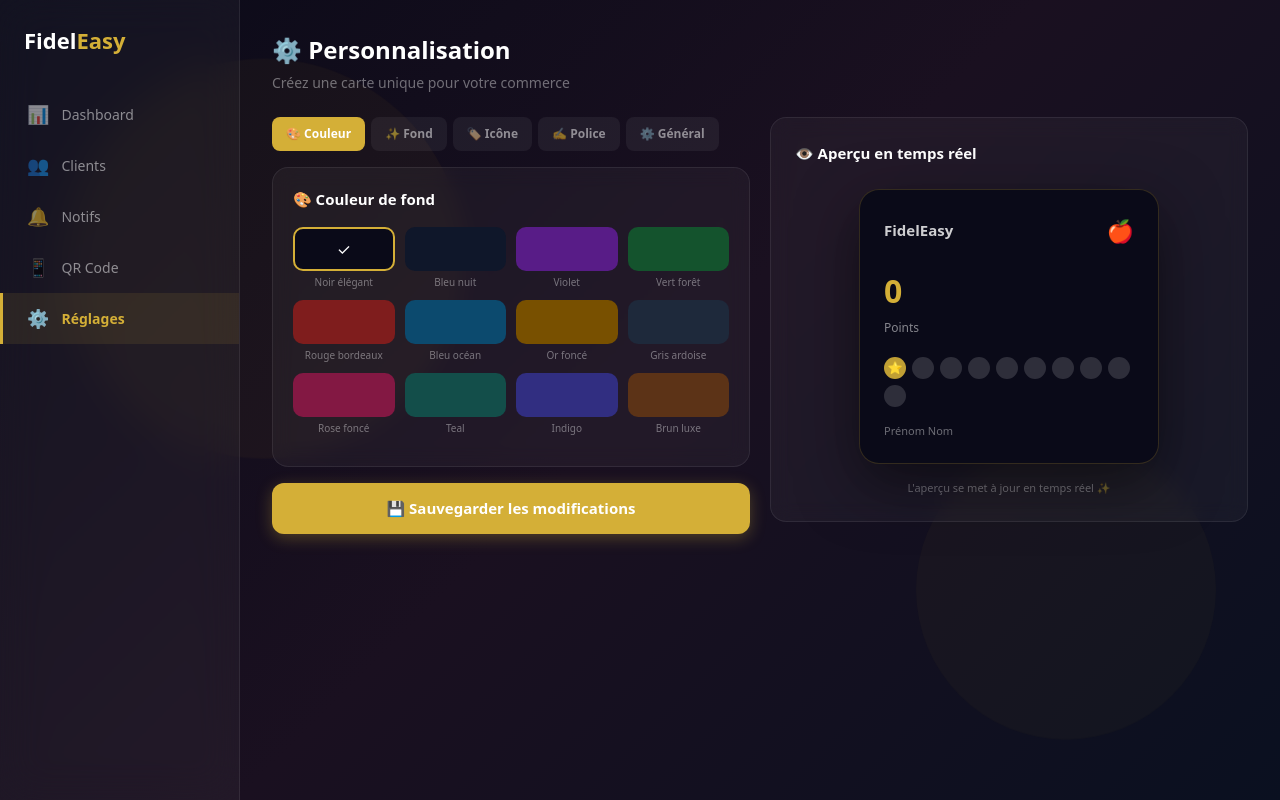
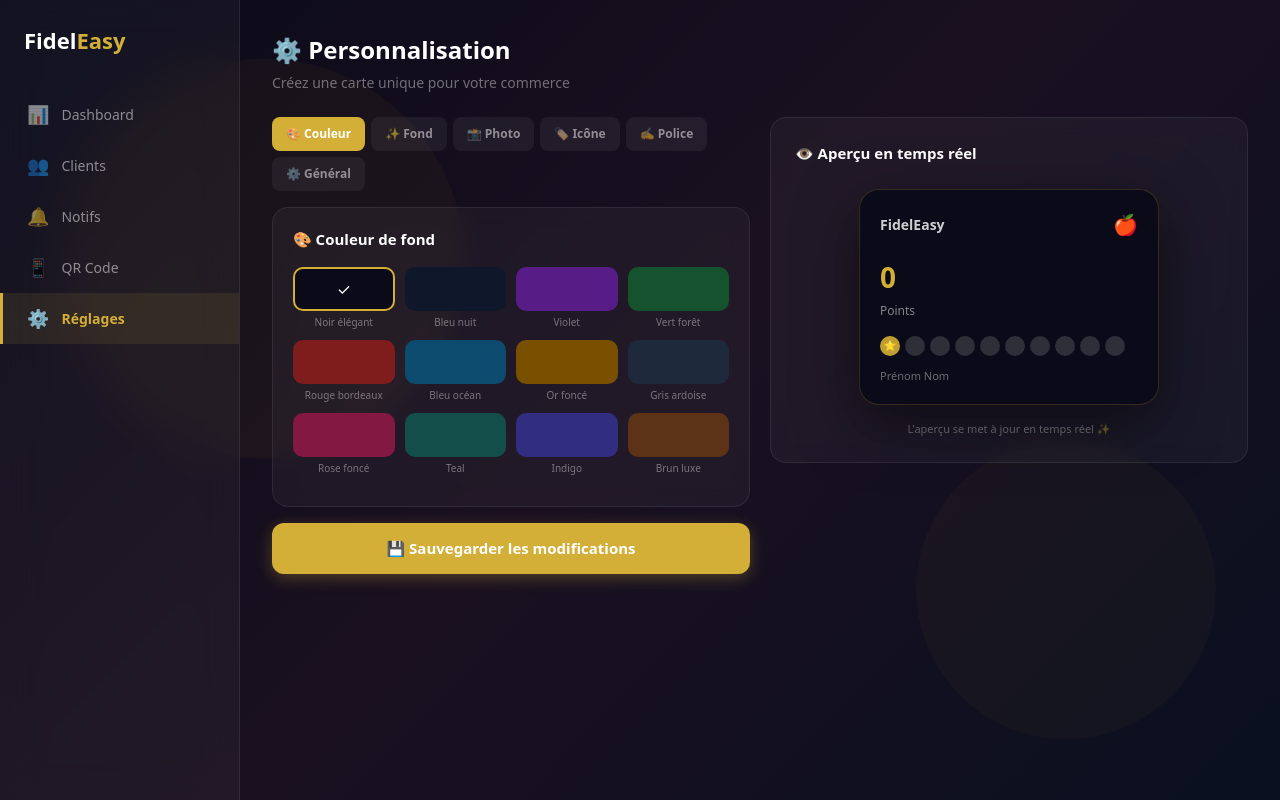
Before and after one commit to endetente06/fideleasy-dashboard, a Next.js app: page /settings in a window 1280 px wide. Built offline with nearby package versions, Linux system fonts and the light colour scheme.

Commit message:
Fix bouton voir carte clients

```diff
--- a/app/settings/page.jsx
+++ b/app/settings/page.jsx
@@ -1,7 +1,11 @@
 "use client";
 import { useState, useEffect } from 'react';
+import { createClient } from '@supabase/supabase-js';
 
 const API = 'https://fideleasy-backend-production.up.railway.app';
+const SUPABASE_URL = 'https://gfxcwcmxnfiwfqinouow.supabase.co';
+const SUPABASE_ANON = 'eyJhbGciOiJIUzI1NiIsInR5cCI6IkpXVCJ9.eyJpc3MiOiJzdXBhYmFzZSIsInJlZiI6ImdmeGN3Y214bmZpd2ZxaW5vdW93Iiwicm9sZSI6ImFub24iLCJpYXQiOjE3Nzc0MDUxNDAsImV4cCI6MjA5Mjk4MTE0MH0.H3dsL_dNeoUKQmSFzFQXAX5pjPXqG0IUHAnXN6BTt9E'
+const supabaseClient = createClient(SUPABASE_URL, SUPABASE_ANON);
 
 const STAMP_ICONS = [
   { label: 'Étoile', value: '⭐' },
@@ -85,9 +89,11 @@ export default function Settings() {
     card_stamp_icon: '⭐',
     card_font: 'system-ui,-apple-system,sans-serif',
     card_background_style: 'solid',
+    card_image_url: '',
   });
   const [saving, setSaving] = useState(false);
   const [success, setSuccess] = useState(false);
+  const [uploading, setUploading] = useState(false);
   const [isMobile, setIsMobile] = useState(false);
   const [activeTab, setActiveTab] = useState('couleur');
 
@@ -110,9 +116,34 @@ export default function Settings() {
         card_stamp_icon: s.card_stamp_icon || '⭐',
         card_font: s.card_font || 'system-ui,-apple-system,sans-serif',
         card_background_style: s.card_background_style || 'solid',
+        card_image_url: s.card_image_url || '',
       });
     }
   }, []);
+
+  const handlePhotoUpload = async (e) => {
+    const file = e.target.files[0];
+    if (!file) return;
+    if (file.size > 2 * 1024 * 1024) {
+      alert('Image trop grande ! Max 2MB');
+      return;
+    }
+    setUploading(true);
+    try {
+      const fileName = `${shop.id}_${Date.now()}.${file.name.split('.').pop()}`;
+      const { error } = await supabaseClient.storage
+        .from('shop-images')
+        .upload(fileName, file, { upsert: true });
+      if (error) throw error;
+      const { data: urlData } = supabaseClient.storage
+        .from('shop-images')
+        .getPublicUrl(fileName);
+      setForm(f => ({...f, card_image_url: urlData.publicUrl}));
+    } catch (err) {
+      alert('Erreur upload: ' + err.message);
+    }
+    setUploading(false);
+  };
 
   const save = async () => {
     if (!shop || !shop.id) {
@@ -127,7 +158,6 @@ export default function Settings() {
         body: JSON.stringify(form)
       });
       const data = await res.json();
-      console.log('Réponse PATCH:', data);
       if (data.error) throw new Error(data.error);
       const updatedShop = { ...shop, ...form };
       localStorage.setItem('shop', JSON.stringify(updatedShop));
@@ -135,7 +165,6 @@ export default function Settings() {
       setSuccess(true);
       setTimeout(() => setSuccess(false), 3000);
     } catch (err) {
-      console.error('Erreur save:', err);
       alert('Erreur: ' + err.message);
     }
     setSaving(false);
@@ -152,6 +181,7 @@ export default function Settings() {
   const tabs = [
     { id: 'couleur', label: '🎨 Couleur' },
     { id: 'fond', label: '✨ Fond' },
+    { id: 'photo', label: '📸 Photo' },
     { id: 'icone', label: '🏷️ Icône' },
     { id: 'police', label: '✍️ Police' },
     { id: 'general', label: '⚙️ Général' },
@@ -160,11 +190,7 @@ export default function Settings() {
   const cardBg = getBackground(form.card_background_style, form.card_color);
 
   return (
-    <div style={{
-      display:'flex',minHeight:'100vh',
-      background:'linear-gradient(135deg,#0a0a18 0%,#1a1020 50%,#0a1020 100%)',
-      color:'white',fontFamily:'system-ui,-apple-system,sans-serif',position:'relative'
-    }}>
+    <div style={{display:'flex',minHeight:'100vh',background:'linear-gradient(135deg,#0a0a18 0%,#1a1020 50%,#0a1020 100%)',color:'white',fontFamily:'system-ui,-apple-system,sans-serif',position:'relative'}}>
       <div style={{position:'fixed',inset:0,pointerEvents:'none',zIndex:0}}>
         <div style={{position:'absolute',top:'10%',left:'5%',width:'400px',height:'400px',borderRadius:'50%',background:'rgba(212,175,55,0.04)',animation:'float1 8s ease-in-out infinite'}}/>
         <div style={{position:'absolute',bottom:'10%',right:'5%',width:'300px',height:'300px',borderRadius:'50%',background:'rgba(212,175,55,0.03)',animation:'float2 10s ease-in-out infinite'}}/>
@@ -203,18 +229,10 @@ export default function Settings() {
         )}
 
         <div style={{display:'grid',gridTemplateColumns:isMobile?'1fr':'1fr 1fr',gap:'20px'}}>
-
-          {/* Panneau gauche */}
           <div>
-            {/* Tabs */}
             <div style={{display:'flex',gap:'6px',marginBottom:'16px',flexWrap:'wrap'}}>
               {tabs.map(tab => (
-                <button key={tab.id} onClick={() => setActiveTab(tab.id)} style={{
-                  background: activeTab === tab.id ? '#d4af37' : 'rgba(255,255,255,0.06)',
-                  color: activeTab === tab.id ? 'white' : 'rgba(255,255,255,0.5)',
-                  border:'none',borderRadius:'8px',padding:'8px 14px',
-                  cursor:'pointer',fontSize:'12px',fontWeight:'600',transition:'all 0.2s'
-                }}>
+                <button key={tab.id} onClick={() => setActiveTab(tab.id)} style={{background:activeTab===tab.id?'#d4af37':'rgba(255,255,255,0.06)',color:activeTab===tab.id?'white':'rgba(255,255,255,0.5)',border:'none',borderRadius:'8px',padding:'8px 14px',cursor:'pointer',fontSize:'12px',fontWeight:'600',transition:'all 0.2s'}}>
                   {tab.label}
                 </button>
               ))}
@@ -222,14 +240,13 @@ export default function Settings() {
 
             <div style={{background:'rgba(255,255,255,0.04)',border:'1px solid rgba(255,255,255,0.08)',borderRadius:'16px',padding:'20px',backdropFilter:'blur(10px)',minHeight:'300px'}}>
 
-              {/* Tab Couleur */}
               {activeTab === 'couleur' && (
                 <div>
                   <h3 style={{margin:'0 0 16px',fontSize:'15px',fontWeight:'600'}}>🎨 Couleur de fond</h3>
                   <div style={{display:'grid',gridTemplateColumns:'repeat(4,1fr)',gap:'10px'}}>
                     {COLORS.map(c => (
                       <div key={c.value} onClick={() => setForm({...form, card_color: c.value, card_background_style: 'solid'})} style={{cursor:'pointer'}}>
-                        <div style={{height:'44px',borderRadius:'10px',background:c.value,border:form.card_color===c.value&&form.card_background_style==='solid'?'2px solid #d4af37':'2px solid transparent',transition:'border-color 0.2s',display:'flex',alignItems:'center',justifyContent:'center'}}>
+                        <div style={{height:'44px',borderRadius:'10px',background:c.value,border:form.card_color===c.value&&form.card_background_style==='solid'?'2px solid #d4af37':'2px solid transparent',display:'flex',alignItems:'center',justifyContent:'center'}}>
                           {form.card_color===c.value&&form.card_background_style==='solid'&&<span style={{fontSize:'16px'}}>✓</span>}
                         </div>
                         <p style={{fontSize:'10px',color:'rgba(255,255,255,0.4)',textAlign:'center',margin:'4px 0 0'}}>{c.label}</p>
@@ -239,14 +256,13 @@ export default function Settings() {
                 </div>
               )}
 
-              {/* Tab Fond */}
               {activeTab === 'fond' && (
                 <div>
                   <h3 style={{margin:'0 0 16px',fontSize:'15px',fontWeight:'600'}}>✨ Style de fond</h3>
                   <div style={{display:'grid',gridTemplateColumns:'repeat(2,1fr)',gap:'10px'}}>
                     {BACKGROUNDS.map(b => (
                       <div key={b.value} onClick={() => setForm({...form, card_background_style: b.value})} style={{cursor:'pointer'}}>
-                        <div style={{height:'60px',borderRadius:'10px',background:b.preview,border:form.card_background_style===b.value?'2px solid #d4af37':'2px solid transparent',transition:'border-color 0.2s',display:'flex',alignItems:'center',justifyContent:'center'}}>
+                        <div style={{height:'60px',borderRadius:'10px',background:b.preview,border:form.card_background_style===b.value?'2px solid #d4af37':'2px solid transparent',display:'flex',alignItems:'center',justifyContent:'center'}}>
                           {form.card_background_style===b.value&&<span style={{fontSize:'18px'}}>✓</span>}
                         </div>
                         <p style={{fontSize:'11px',color:'rgba(255,255,255,0.4)',textAlign:'center',margin:'4px 0 0'}}>{b.label}</p>
@@ -256,19 +272,41 @@ export default function Settings() {
                 </div>
               )}
 
-              {/* Tab Icône */}
+              {activeTab === 'photo' && (
+                <div>
+                  <h3 style={{margin:'0 0 16px',fontSize:'15px',fontWeight:'600'}}>📸 Photo de votre commerce</h3>
+                  <p style={{fontSize:'13px',color:'rgba(255,255,255,0.4)',marginBottom:'16px'}}>
+                    Cette photo apparaîtra comme bannière sur votre carte
+                  </p>
+                  <div style={{border:'2px dashed rgba(212,175,55,0.3)',borderRadius:'12px',padding:'24px',textAlign:'center',marginBottom:'16px',cursor:'pointer',background:'rgba(212,175,55,0.03)'}}
+                    onClick={() => document.getElementById('photo-upload').click()}>
+                    {uploading ? (
+                      <p style={{color:'rgba(255,255,255,0.5)'}}>⏳ Upload en cours...</p>
+                    ) : form.card_image_url ? (
+                      <img src={form.card_image_url} alt="Commerce" style={{width:'100%',height:'120px',objectFit:'cover',borderRadius:'8px'}}/>
+                    ) : (
+                      <div>
+                        <div style={{fontSize:'40px',marginBottom:'12px'}}>📸</div>
+                        <p style={{color:'rgba(255,255,255,0.5)',fontSize:'14px',margin:0}}>Cliquez pour uploader une photo</p>
+                        <p style={{color:'rgba(255,255,255,0.3)',fontSize:'12px',margin:'4px 0 0'}}>JPG, PNG — Max 2MB</p>
+                      </div>
+                    )}
+                  </div>
+                  <input id="photo-upload" type="file" accept="image/*" style={{display:'none'}} onChange={handlePhotoUpload}/>
+                  {form.card_image_url && (
+                    <button onClick={() => setForm({...form, card_image_url: ''})} style={{background:'rgba(239,68,68,0.1)',color:'#fca5a5',border:'1px solid rgba(239,68,68,0.3)',borderRadius:'8px',padding:'8px 16px',cursor:'pointer',fontSize:'13px'}}>
+                      🗑️ Supprimer la photo
+                    </button>
+                  )}
+                </div>
+              )}
+
               {activeTab === 'icone' && (
                 <div>
                   <h3 style={{margin:'0 0 16px',fontSize:'15px',fontWeight:'600'}}>🏷️ Icône de tampon</h3>
                   <div style={{display:'grid',gridTemplateColumns:'repeat(6,1fr)',gap:'8px',maxHeight:'250px',overflowY:'auto'}}>
                     {STAMP_ICONS.map(icon => (
-                      <div key={icon.value} onClick={() => setForm({...form, card_stamp_icon: icon.value})} style={{
-                        width:'44px',height:'44px',borderRadius:'10px',
-                        background: form.card_stamp_icon===icon.value ? 'rgba(212,175,55,0.3)' : 'rgba(255,255,255,0.06)',
-                        border: form.card_stamp_icon===icon.value ? '2px solid #d4af37' : '2px solid transparent',
-                        display:'flex',alignItems:'center',justifyContent:'center',
-                        fontSize:'22px',cursor:'pointer',transition:'all 0.2s'
-                      }}>
+                      <div key={icon.value} onClick={() => setForm({...form, card_stamp_icon: icon.value})} style={{width:'44px',height:'44px',borderRadius:'10px',background:form.card_stamp_icon===icon.value?'rgba(212,175,55,0.3)':'rgba(255,255,255,0.06)',border:form.card_stamp_icon===icon.value?'2px solid #d4af37':'2px solid transparent',display:'flex',alignItems:'center',justifyContent:'center',fontSize:'22px',cursor:'pointer',transition:'all 0.2s'}}>
                         {icon.value}
                       </div>
                     ))}
@@ -276,17 +314,12 @@ export default function Settings() {
                 </div>
               )}
 
-              {/* Tab Police */}
               {activeTab === 'police' && (
                 <div>
                   <h3 style={{margin:'0 0 16px',fontSize:'15px',fontWeight:'600'}}>✍️ Police d'écriture</h3>
                   <div style={{display:'flex',flexDirection:'column',gap:'10px'}}>
                     {FONTS.map(f => (
-                      <div key={f.value} onClick={() => setForm({...form, card_font: f.value})} style={{
-                        background: form.card_font===f.value ? 'rgba(212,175,55,0.1)' : 'rgba(255,255,255,0.04)',
-                        border: form.card_font===f.value ? '1px solid rgba(212,175,55,0.4)' : '1px solid rgba(255,255,255,0.08)',
-                        borderRadius:'10px',padding:'14px 16px',cursor:'pointer',transition:'all 0.2s'
-                      }}>
+                      <div key={f.value} onClick={() => setForm({...form, card_font: f.value})} style={{background:form.card_font===f.value?'rgba(212,175,55,0.1)':'rgba(255,255,255,0.04)',border:form.card_font===f.value?'1px solid rgba(212,175,55,0.4)':'1px solid rgba(255,255,255,0.08)',borderRadius:'10px',padding:'14px 16px',cursor:'pointer',transition:'all 0.2s'}}>
                         <p style={{fontFamily:f.value,fontSize:'16px',margin:'0 0 4px',color:'white'}}>{f.label}</p>
                         <p style={{fontFamily:f.value,fontSize:'12px',margin:0,color:'rgba(255,255,255,0.4)'}}>Café de la Plage · 7/10 tampons</p>
                       </div>
@@ -295,37 +328,19 @@ export default function Settings() {
                 </div>
               )}
 
-              {/* Tab Général */}
               {activeTab === 'general' && (
                 <div>
                   <h3 style={{margin:'0 0 16px',fontSize:'15px',fontWeight:'600'}}>⚙️ Paramètres généraux</h3>
-
                   <div style={{marginBottom:'16px'}}>
-                    <label style={{fontSize:'12px',color:'rgba(255,255,255,0.5)',fontWeight:'600',textTransform:'uppercase',letterSpacing:'0.8px',display:'block',marginBottom:'8px'}}>
-                      Nom affiché sur la carte
-                    </label>
-                    <input
-                      value={form.card_logo_text}
-                      onChange={e => setForm({...form, card_logo_text: e.target.value})}
-                      placeholder="Nom de votre commerce"
-                      style={{width:'100%',background:'rgba(255,255,255,0.06)',border:'1px solid rgba(255,255,255,0.1)',borderRadius:'8px',padding:'10px 12px',color:'white',fontSize:'14px',boxSizing:'border-box',outline:'none'}}
-                      onFocus={e=>e.target.style.borderColor='rgba(212,175,55,0.5)'}
-                      onBlur={e=>e.target.style.borderColor='rgba(255,255,255,0.1)'}
-                    />
+                    <label style={{fontSize:'12px',color:'rgba(255,255,255,0.5)',fontWeight:'600',textTransform:'uppercase',letterSpacing:'0.8px',display:'block',marginBottom:'8px'}}>Nom affiché sur la carte</label>
+                    <input value={form.card_logo_text} onChange={e => setForm({...form, card_logo_text: e.target.value})} placeholder="Nom de votre commerce" style={{width:'100%',background:'rgba(255,255,255,0.06)',border:'1px solid rgba(255,255,255,0.1)',borderRadius:'8px',padding:'10px 12px',color:'white',fontSize:'14px',boxSizing:'border-box',outline:'none'}}
+                      onFocus={e=>e.target.style.borderColor='rgba(212,175,55,0.5)'} onBlur={e=>e.target.style.borderColor='rgba(255,255,255,0.1)'}/>
                   </div>
-
                   <div>
-                    <label style={{fontSize:'12px',color:'rgba(255,255,255,0.5)',fontWeight:'600',textTransform:'uppercase',letterSpacing:'0.8px',display:'block',marginBottom:'8px'}}>
-                      Tampons pour récompense
-                    </label>
+                    <label style={{fontSize:'12px',color:'rgba(255,255,255,0.5)',fontWeight:'600',textTransform:'uppercase',letterSpacing:'0.8px',display:'block',marginBottom:'8px'}}>Tampons pour récompense</label>
                     <div style={{display:'flex',gap:'8px',flexWrap:'wrap'}}>
                       {[5, 8, 10, 12, 15, 20].map(n => (
-                        <button key={n} onClick={() => setForm({...form, card_stamps_required: n})} style={{
-                          background: form.card_stamps_required===n ? '#d4af37' : 'rgba(255,255,255,0.06)',
-                          color: form.card_stamps_required===n ? 'white' : 'rgba(255,255,255,0.6)',
-                          border: form.card_stamps_required===n ? 'none' : '1px solid rgba(255,255,255,0.1)',
-                          borderRadius:'8px',padding:'8px 16px',cursor:'pointer',fontSize:'14px',fontWeight:'600'
-                        }}>
+                        <button key={n} onClick={() => setForm({...form, card_stamps_required: n})} style={{background:form.card_stamps_required===n?'#d4af37':'rgba(255,255,255,0.06)',color:form.card_stamps_required===n?'white':'rgba(255,255,255,0.6)',border:form.card_stamps_required===n?'none':'1px solid rgba(255,255,255,0.1)',borderRadius:'8px',padding:'8px 16px',cursor:'pointer',fontSize:'14px',fontWeight:'600'}}>
                           {n}
                         </button>
                       ))}
@@ -336,66 +351,36 @@ export default function Settings() {
               )}
             </div>
 
-            <button onClick={save} disabled={saving} style={{
-              width:'100%',marginTop:'16px',
-              background:'#d4af37',color:'white',border:'none',
-              borderRadius:'12px',padding:'14px',cursor:'pointer',
-              fontSize:'15px',fontWeight:'700',
-              boxShadow:'0 4px 16px rgba(212,175,55,0.3)',
-              opacity: saving ? 0.7 : 1
-            }}>
+            <button onClick={save} disabled={saving} style={{width:'100%',marginTop:'16px',background:'#d4af37',color:'white',border:'none',borderRadius:'12px',padding:'14px',cursor:'pointer',fontSize:'15px',fontWeight:'700',boxShadow:'0 4px 16px rgba(212,175,55,0.3)',opacity:saving?0.7:1}}>
               {saving ? '⏳ Sauvegarde...' : '💾 Sauvegarder les modifications'}
             </button>
           </div>
 
-          {/* Aperçu carte */}
-          <div style={{
-            background:'rgba(255,255,255,0.04)',
-            border:'1px solid rgba(255,255,255,0.08)',
-            borderRadius:'16px',padding:'24px',backdropFilter:'blur(10px)',
-            display:'flex',flexDirection:'column',alignItems:'center',justifyContent:'center',
-            position: isMobile ? 'static' : 'sticky',
-            top:'32px',alignSelf:'flex-start'
-          }}>
+          <div style={{background:'rgba(255,255,255,0.04)',border:'1px solid rgba(255,255,255,0.08)',borderRadius:'16px',padding:'24px',backdropFilter:'blur(10px)',display:'flex',flexDirection:'column',alignItems:'center',justifyContent:'center',position:isMobile?'static':'sticky',top:'32px',alignSelf:'flex-start'}}>
             <h3 style={{margin:'0 0 24px',fontSize:'15px',fontWeight:'600',alignSelf:'flex-start'}}>👁️ Aperçu en temps réel</h3>
-
-            <div style={{
-              width:'100%',maxWidth:'300px',
-              background:cardBg,
-              borderRadius:'20px',padding:'24px',
-              border:'1px solid rgba(212,175,55,0.2)',
-              boxShadow:'0 20px 60px rgba(0,0,0,0.5)',
-              fontFamily: form.card_font
-            }}>
-              <div style={{display:'flex',justifyContent:'space-between',alignItems:'center',marginBottom:'20px'}}>
-                <span style={{fontSize:'15px',color:'rgba(255,255,255,0.8)',fontWeight:'700',fontFamily:form.card_font}}>
-                  {form.card_logo_text || shop?.name || 'FidelEasy'}
-                </span>
-                <span style={{fontSize:'22px'}}>🍎</span>
+            <div style={{width:'100%',maxWidth:'300px',background:cardBg,borderRadius:'20px',overflow:'hidden',border:'1px solid rgba(212,175,55,0.2)',boxShadow:'0 20px 60px rgba(0,0,0,0.5)',fontFamily:form.card_font}}>
+              {form.card_image_url && (
+                <img src={form.card_image_url} alt="Commerce" style={{width:'100%',height:'100px',objectFit:'cover'}}/>
+              )}
+              <div style={{padding:'20px'}}>
+                <div style={{display:'flex',justifyContent:'space-between',alignItems:'center',marginBottom:'16px'}}>
+                  <span style={{fontSize:'14px',color:'rgba(255,255,255,0.8)',fontWeight:'700'}}>{form.card_logo_text || shop?.name || 'FidelEasy'}</span>
+                  <span style={{fontSize:'20px'}}>🍎</span>
+                </div>
+                <div style={{fontSize:'28px',fontWeight:'800',color:'#d4af37',marginBottom:'4px'}}>0</div>
+                <div style={{fontSize:'12px',color:'rgba(255,255,255,0.5)',marginBottom:'16px'}}>Points</div>
+                <div style={{display:'flex',gap:'5px',flexWrap:'wrap',marginBottom:'12px'}}>
+                  {[...Array(Math.min(form.card_stamps_required, 15))].map((_,i) => (
+                    <div key={i} style={{width:'20px',height:'20px',borderRadius:'50%',background:i===0?'rgba(212,175,55,0.9)':'rgba(255,255,255,0.15)',display:'flex',alignItems:'center',justifyContent:'center',fontSize:'10px'}}>
+                      {i===0?form.card_stamp_icon:''}
+                    </div>
+                  ))}
+                  {form.card_stamps_required > 15 && <span style={{fontSize:'10px',color:'rgba(255,255,255,0.3)',alignSelf:'center'}}>+{form.card_stamps_required-15}</span>}
+                </div>
+                <div style={{fontSize:'11px',color:'rgba(255,255,255,0.4)'}}>Prénom Nom</div>
               </div>
-              <div style={{fontSize:'32px',fontWeight:'800',color:'#d4af37',marginBottom:'4px',fontFamily:form.card_font}}>0</div>
-              <div style={{fontSize:'12px',color:'rgba(255,255,255,0.5)',marginBottom:'20px',fontFamily:form.card_font}}>Points</div>
-              <div style={{display:'flex',gap:'6px',flexWrap:'wrap',marginBottom:'16px'}}>
-                {[...Array(Math.min(form.card_stamps_required, 15))].map((_,i) => (
-                  <div key={i} style={{
-                    width:'22px',height:'22px',borderRadius:'50%',
-                    background: i === 0 ? 'rgba(212,175,55,0.9)' : 'rgba(255,255,255,0.15)',
-                    display:'flex',alignItems:'center',justifyContent:'center',
-                    fontSize:'12px'
-                  }}>
-                    {i === 0 ? form.card_stamp_icon : ''}
-                  </div>
-                ))}
-                {form.card_stamps_required > 15 && (
-                  <span style={{fontSize:'11px',color:'rgba(255,255,255,0.3)',alignSelf:'center'}}>+{form.card_stamps_required - 15}</span>
-                )}
-              </div>
-              <div style={{fontSize:'11px',color:'rgba(255,255,255,0.4)',fontFamily:form.card_font}}>Prénom Nom</div>
             </div>
-
-            <p style={{fontSize:'11px',color:'rgba(255,255,255,0.3)',marginTop:'16px',textAlign:'center'}}>
-              L'aperçu se met à jour en temps réel ✨
-            </p>
+            <p style={{fontSize:'11px',color:'rgba(255,255,255,0.3)',marginTop:'16px',textAlign:'center'}}>L'aperçu se met à jour en temps réel ✨</p>
           </div>
         </div>
       </div>
--- a/package.json
+++ b/package.json
@@ -9,6 +9,7 @@
     "lint": "eslint"
   },
   "dependencies": {
+    "@supabase/supabase-js": "^2.105.3",
     "next": "16.2.4",
     "react": "19.2.4",
     "react-dom": "19.2.4"
```
Also changed, not shown: app/clients/page.jsx (+14 -3 lines), 1 other file (tests, documents, lock files or other folders).
